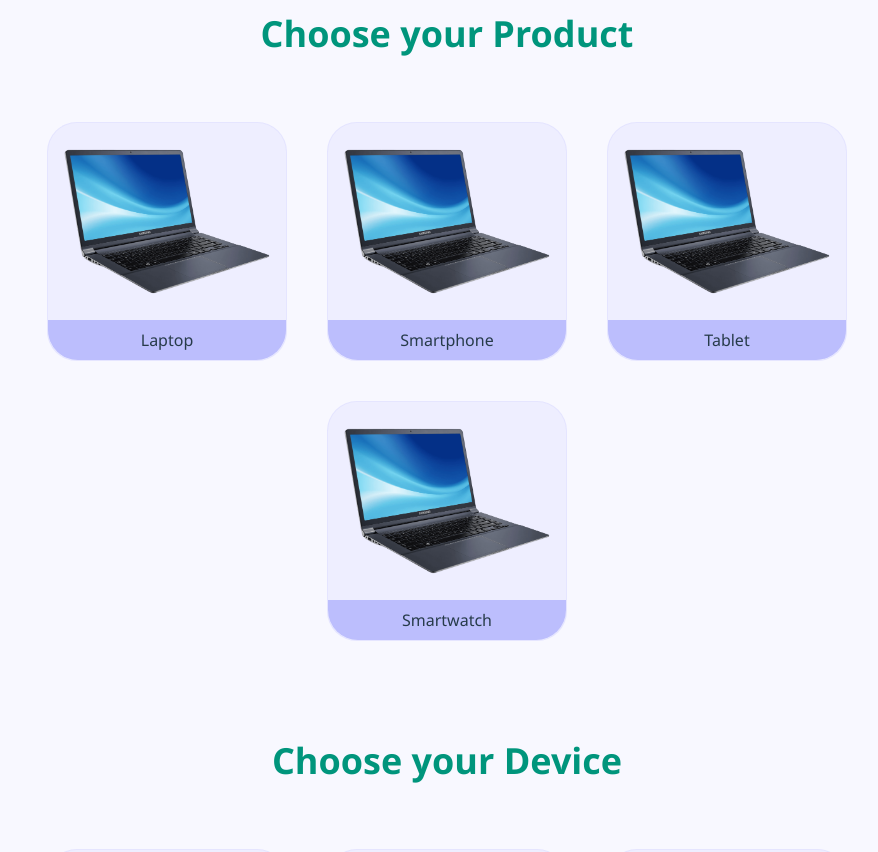
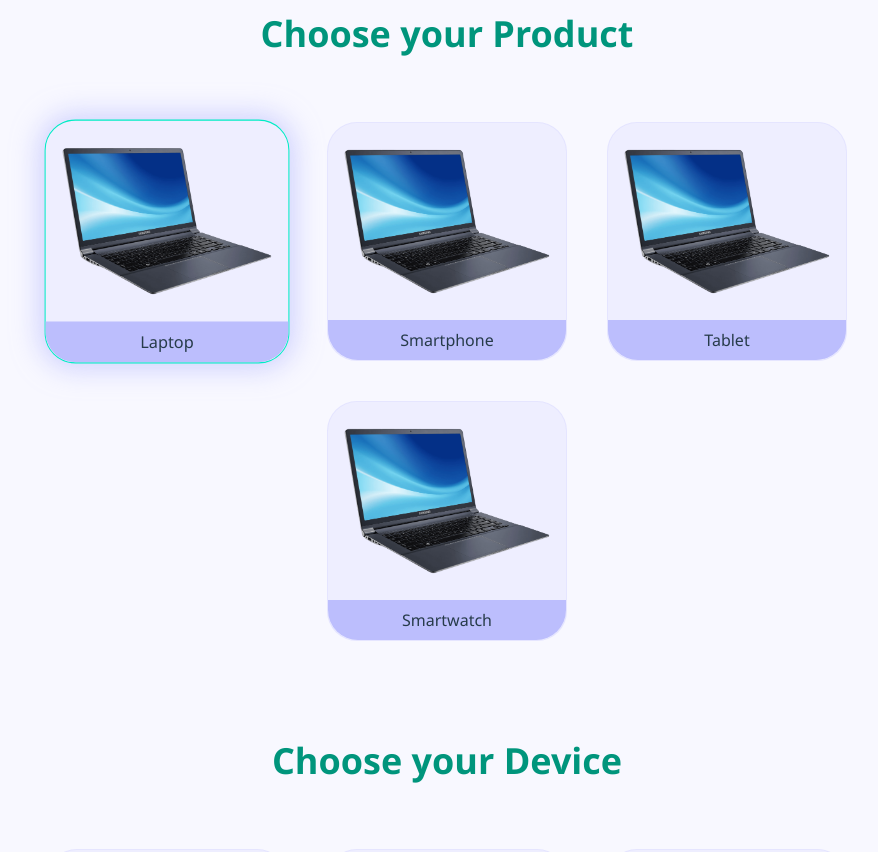
Before and after one commit to KevinSlim67/Hardware-Store-Website, a React (Create React App) app: page /support in a window 1280 px wide. Shown: the part 680-1532 px from the top of the page, without its empty margins (193-1071 px from the left). Built offline with nearby package versions, Linux system fonts and the light colour scheme.

Commit message:
Fixed selection problem and rewrote some document width code

```diff
--- a/src/App.css
+++ b/src/App.css
@@ -1,6 +1,9 @@
 html {
   font-size: 16px;
-  background-color: #dddef3;
+}
+
+body {
+  background-color: #f8f8ff;
 }
 
 * {
@@ -137,6 +140,62 @@ html {
   }
 }
 
+.product-box:hover .home-product-image {
+  -webkit-transform: scale(1.08);
+          transform: scale(1.08);
+  -webkit-transition: -webkit-transform 200ms ease;
+  transition: -webkit-transform 200ms ease;
+  transition: transform 200ms ease;
+  transition: transform 200ms ease, -webkit-transform 200ms ease;
+}
+
+.product-box .home-product-image {
+  -webkit-transform: scale(1);
+          transform: scale(1);
+  -webkit-transition: -webkit-transform 200ms ease;
+  transition: -webkit-transform 200ms ease;
+  transition: transform 200ms ease;
+  transition: transform 200ms ease, -webkit-transform 200ms ease;
+}
+
+.product-box:hover .home-product-name {
+  opacity: 0%;
+  -webkit-transform: scaleY(0);
+          transform: scaleY(0);
+  -webkit-transition: opacity 200ms, -webkit-transform 200ms ease;
+  transition: opacity 200ms, -webkit-transform 200ms ease;
+  transition: transform 200ms ease, opacity 200ms;
+  transition: transform 200ms ease, opacity 200ms, -webkit-transform 200ms ease;
+}
+
+.product-box .home-product-name {
+  opacity: 100%;
+  -webkit-transform: scaleY(1);
+          transform: scaleY(1);
+  -webkit-transition: opacity 200ms, -webkit-transform 200ms ease;
+  transition: opacity 200ms, -webkit-transform 200ms ease;
+  transition: transform 200ms ease, opacity 200ms;
+  transition: transform 200ms ease, opacity 200ms, -webkit-transform 200ms ease;
+}
+
+.product-box .product-buy-btn {
+  -webkit-transform: scale(0);
+          transform: scale(0);
+  -webkit-transition: -webkit-transform 200ms ease;
+  transition: -webkit-transform 200ms ease;
+  transition: transform 200ms ease;
+  transition: transform 200ms ease, -webkit-transform 200ms ease;
+}
+
+.product-box:hover .product-buy-btn {
+  -webkit-transform: scale(1.1);
+          transform: scale(1.1);
+  -webkit-transition: -webkit-transform 200ms ease;
+  transition: -webkit-transform 200ms ease;
+  transition: transform 200ms ease;
+  transition: transform 200ms ease, -webkit-transform 200ms ease;
+}
+
 @media (max-width: 850px) {
   .footer-layout {
     -webkit-box-orient: vertical;
@@ -155,4 +214,45 @@ html {
     margin: 3rem 0;
   }
 }
+
+.product-hero {
+  background-image: url("../public/assets/images/products/product_hero_image.jpg");
+  background-repeat: no-repeat;
+  background-size: cover;
+}
+
+.support-hero {
+  background-image: linear-gradient(262.31deg, rgba(188, 190, 253, 0.38) 0%, rgba(20, 23, 72, 0.55) 100%), url("../public/assets/images/products/support_hero_image.png");
+  background-repeat: no-repeat;
+  background-size: cover;
+}
+
+.text-shadow {
+  text-shadow: 1px 4px 2px rgba(0, 0, 0, 0.25);
+}
+
+.selected-shadow {
+  -webkit-box-shadow: 0px 0px 26px 6px rgba(188, 190, 253, 0.65);
+  box-shadow: 0px 0px 26px 6px rgba(188, 190, 253, 0.65);
+}
+
+.support-product:hover {
+  -webkit-transform: scale(1.02);
+          transform: scale(1.02);
+}
+
+@media (max-width: 550px) {
+  .support-header {
+    height: 300px;
+  }
+  .support-choosing {
+    padding: 5rem 1rem;
+  }
+  .support-product {
+    width: 100%;
+  }
+  .support-product-caption {
+    font-size: 4.2vw;
+  }
+}
 /*# sourceMappingURL=App.css.map */
--- a/src/App.js
+++ b/src/App.js
@@ -1,15 +1,22 @@
 import './App.scss';
-import React from 'react';
+import React, {useState, useLayoutEffect} from 'react';
 import HomePage from './pages/home';
 import { BrowserRouter as Router, Routes, Route } from "react-router-dom";
 import ProductPage from './pages/product';
 import SupportPage from './pages/support';
 
 function App() {
+
+  const width = {
+    width: '100%',
+    maxWidth: '2000px'
+  }
+
+
   return (
     <Router>
       <div className="App bg-secondary selection:bg-accent-100 selection:text-primary-700">
-        <div className="Layout">
+        <div style={width} className="Layout">
           <Routes>
             <Route path="/" element={<HomePage />} />
             <Route path="/home" element={<HomePage />} />
--- a/src/App.scss
+++ b/src/App.scss
@@ -23,11 +23,6 @@ body {
   justify-content: center;
 }
 
-.Layout {
-  position: relative;
-  width: 100%;
-  max-width: 1366px;
-}
 
 //NavBar---------------------------------------
 .hamburger-btn {
@@ -135,6 +130,40 @@ body {
     margin: 0 1rem;
   }
 }
+
+
+.product-box:hover .home-product-image {
+  transform: scale(1.08);
+  transition: transform 200ms ease;
+}
+
+.product-box .home-product-image {
+  transform: scale(1);
+  transition: transform 200ms ease;
+}
+
+
+.product-box:hover .home-product-name {
+  opacity: 0%;
+  transform: scaleY(0);
+  transition: transform 200ms ease, opacity 200ms;
+}
+
+.product-box .home-product-name {
+  opacity: 100%;
+  transform: scaleY(1);
+  transition: transform 200ms ease, opacity 200ms;
+}
+
+.product-box .product-buy-btn {
+  transform: scale(0);
+  transition: transform 200ms ease;
+}
+
+.product-box:hover .product-buy-btn {
+  transform: scale(1.1);
+  transition: transform 200ms ease;
+}
 //----------------------------------------------------------
 
 //Footer Section--------------------------------------------
--- a/src/components/buttons/button.jsx
+++ b/src/components/buttons/button.jsx
@@ -10,6 +10,7 @@ function Button(props) {
     <button
       className={`bg-accent-400 hover:bg-accent-200 active:bg-accent-200 rounded-[30px] text-secondary ${props.className}`}
       onClick={notImplemented}
+      on
     >
       {props.text}
     </button>
--- a/src/components/home/hero_banner.jsx
+++ b/src/components/home/hero_banner.jsx
@@ -2,7 +2,7 @@ import React from "react";
 
 function HeroBanner() {
   return (
-    <div className="hero-header flex justify-end h-auto bg-primary-400">
+    <div className="hero-header flex justify-end h-auto bg-primary-400 opacity-95">
       <h2 className="hero-text flex items-center a text-primary-600 text-[4vw]
        text-center font-bold w-[32%] min-w-[400px] mr-5 pr-10 pl-10 pt-3 pb-5 leading-[3rem]">
         Stay up to date with the latest technologies
--- a/src/components/home/latest_offers/product_category.jsx
+++ b/src/components/home/latest_offers/product_category.jsx
@@ -1,21 +1,16 @@
 import React from "react";
-import {useState} from "react";
 
 function ProductCategory(props) {
-
-  const [select, setSelect] = useState(props.selected);
-
-  let selected;
-  if (select) selected = "underline";
-  else selected = "";
+  let selected = "";
+  if (props.selected) selected = "underline";
 
   return (
     <button
       href={props.function}
-      onClick= {() => {
-        setSelect(true);
+      className={`product-category text-primary-700 font-semibold hover:text-accent-400 mr-7 ml-7 mt-5 mb-7 ${selected}`}
+      onClick={() => {
+        props.onSelection(props.name);
       }}
-      className={`product-category text-primary-700 font-semibold hover:text-accent-400 mr-7 ml-7 mt-5 mb-7 ${selected}`}
     >
       {props.name}
     </button>
--- /dev/null
+++ b/src/components/home/latest_offers/product_name.jsx
@@ -0,0 +1,11 @@
+import React from "react";
+
+function ProductName(props) {
+  return (
+    <h4 className="home-product-name text-lg text-primary-600 font-semibold mt-5">
+      {props.name}
+    </h4>
+  );
+}
+
+export default ProductName;
--- a/src/components/navbar/navbar.jsx
+++ b/src/components/navbar/navbar.jsx
@@ -29,7 +29,7 @@ const checkSelected = (props, name) => {
 
 function NavBar(props) {
   return (
-    <nav className="navbar flex items-center justify-center bg-primary-400 h-16 sticky top-0 left-0 w-full z-40">
+    <nav className="navbar flex items-center justify-center opacity-95 bg-primary-400 h-16 sticky top-0 left-0 w-full z-40">
       <div className="navbar-content flex justify-around items-center h-3/5 w-4/5">
         <h1 className="text-accent-800 font-bold text-lg whitespace-nowrap">
           Mr Robot
--- a/src/components/support/choose_product.jsx
+++ b/src/components/support/choose_product.jsx
@@ -1,17 +1,26 @@
-import React, { useReducer } from "react";
+import React, { useState } from "react";
 import Product from "./product";
 
 function ChooseProduct() {
+  const [products, setProducts] = useState([
+    { category: "Laptop", selected: true },
+    { category: "Smartphone", selected: false },
+    { category: "Tablet", selected: false },
+    { category: "Smartwatch", selected: false },
+  ]);
 
-  const defaultBorderClasses =
-  "border-[1px] border-primary-400 border-opacity-20";
+  //will set selected in products as true for the inputted parameter, and the rest as false
+  const handleSelection = (productCat) => {
+    console.log(`Selected ${productCat} Category`);
+    const newProducts = products.map((product) => {
+      if (product.category === productCat) {
+        return { category: product.category, selected: true };
+      }
+      return { category: product.category, selected: false };
+    });
 
-  const products = [
-    { category: "Laptop", borderClasses: defaultBorderClasses  },
-    { category: "Smartphone", borderClasses: defaultBorderClasses },
-    { category: "Tablet", borderClasses: defaultBorderClasses },
-    { category: "Smartwatch", borderClasses: defaultBorderClasses },
-  ];
+    setProducts(newProducts);
+  };
 
   return (
     <div className="mb-20">
@@ -25,6 +34,8 @@ function ChooseProduct() {
             <Product
               key={`category-${product.category}`}
               category={product.category}
+              selected={product.selected}
+              onSelection={handleSelection}
             />
           ))
         }
--- a/src/components/support/product.jsx
+++ b/src/components/support/product.jsx
@@ -1,63 +1,26 @@
-import React, { useReducer } from "react";
-
-const defaultBorderClasses =
-  "border-[1px] border-primary-400 border-opacity-20";
+import React from "react";
 
 function Product(props) {
-  const initialState = {
-    borderClasses: defaultBorderClasses,
-    isSelected: false,
-  };
-
-  const reducer = (state, action) => {
-    switch (action.type) {
-      case "UPDATE_SELECTION":
-        //updates isSelected from true to false, or false to true
-        return {
-          isSelected: !state.isSelected,
-          borderClasses: state.borderClasses,
-        };
-
-      case "UPDATE_BORDER":
-        //updates the border from default border to info border, or the other way around
-        //depending on the value of isSelected
-        if (state.isSelected) {
-          return {
-            borderClasses:
-              "border-[1px] border-info border-opacity-100 selected-shadow scale-[1.02]",
-            isSelected: state.isSelected,
-          };
-        } else {
-          return {
-            borderClasses: defaultBorderClasses,
-            isSelected: state.isSelected,
-          };
-        }
-
-      default:
-        return state;
-    }
-  };
-
-  const [state, dispatch] = useReducer(reducer, initialState);
+  let border = "border-[1px] border-primary-400 border-opacity-20";
+  if (props.selected)
+    border =
+      "border-[1px] border-accent-200 border-opacity-100 selected-shadow scale-[1.02]";
 
   return (
     <div
       id={`category-${props.category}`}
       className={`support-product flex flex-col justify-center items-center bg-primary-100 m-5 w-[15rem] rounded-[30px]
-     hover:cursor-pointer hover:bg-primary-200 ${state.borderClasses}`}
-      onClick={() => {
-        //highlights the div and unhighlights on click
-        dispatch({ type: "UPDATE_SELECTION" });
-        dispatch({ type: "UPDATE_BORDER" });
-      }}
+     hover:cursor-pointer hover:bg-primary-200 ${border}`}
+      onClick={() => props.onSelection(props.category)}
     >
       <img
         src="assets\images\products\hero_image.png"
         className="object-contain p-4"
       />
-      <div className="support-product-caption w-full text-center bg-primary-400 text-primary-800
-       rounded-bl-[30px] rounded-br-[30px] p-2">
+      <div
+        className="support-product-caption w-full text-center bg-primary-400 text-primary-800
+       rounded-bl-[30px] rounded-br-[30px] p-2"
+      >
         {props.category}
       </div>
     </div>
```
Also changed, not shown: src/components/home/latest_offers/latest_offers.jsx (+23 -20 lines), src/components/home/latest_offers/product.jsx (+9 -3 lines), 1 other file (tests, documents, lock files or other folders).
